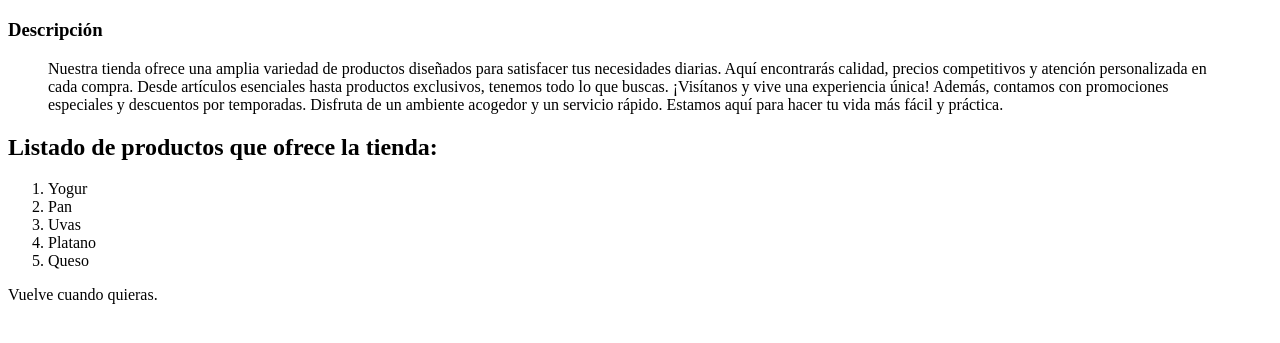
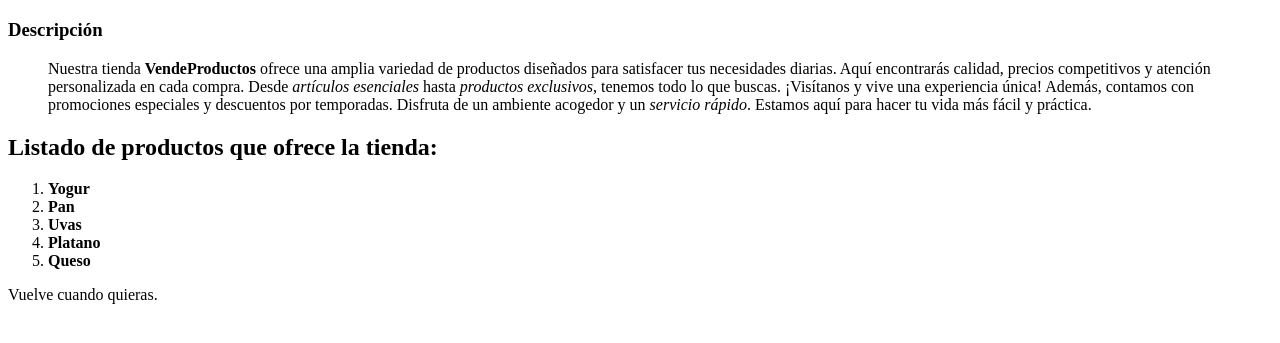
Before and after one commit to AlbertoM01/LMM_VERCEL, a plain HTML site: page index.html in a window 1280 px wide. Shown: the part 61-404 px from the top of the page. Drawn offline with Linux system fonts and the light colour scheme.

Commit message:
Añadiendo decoraciones a index.html

```diff
--- a/index.html
+++ b/index.html
@@ -3,25 +3,25 @@
 <head>
     <meta charset="UTF-8">
     <meta name="viewport" content="width=device-width, initial-scale=1.0">
-    <title>Web</title>
+    <title>VendeProductos</title>
 </head>
 <body>
     <h1>Productos</h1>
     <h3>Descripción</h3>
     <blockquote>
-        Nuestra tienda ofrece una amplia variedad de productos diseñados para satisfacer tus necesidades diarias.
-        Aquí encontrarás calidad, precios competitivos y atención personalizada en cada compra. Desde artículos esenciales
-        hasta productos exclusivos, tenemos todo lo que buscas. ¡Visítanos y vive una experiencia única!
+        Nuestra tienda <b>VendeProductos</b> ofrece una amplia variedad de productos diseñados para satisfacer tus necesidades diarias.
+        Aquí encontrarás calidad, precios competitivos y atención personalizada en cada compra. Desde <i>artículos esenciales</i>
+        hasta <i>productos exclusivos</i>, tenemos todo lo que buscas. ¡Visítanos y vive una experiencia única!
         Además, contamos con promociones especiales y descuentos por temporadas. Disfruta de un ambiente acogedor y
-        un servicio rápido. Estamos aquí para hacer tu vida más fácil y práctica.
+        un <i>servicio rápido</i>. Estamos aquí para hacer tu vida más fácil y práctica.
     </blockquote>
     <h2>Listado de productos que ofrece la tienda: </h2>
     <ol>
-        <li>Yogur</li>
-        <li>Pan</li>
-        <li>Uvas</li>
-        <li>Platano</li>
-        <li>Queso</li>
+        <li><b>Yogur</b></li>
+        <li><b>Pan</b></li>
+        <li><b>Uvas</b></li>
+        <li><b>Platano</b></li>
+        <li><b>Queso</b></li>
     </ol>
     <footer>
         <p>Vuelve cuando quieras.</p>
```
